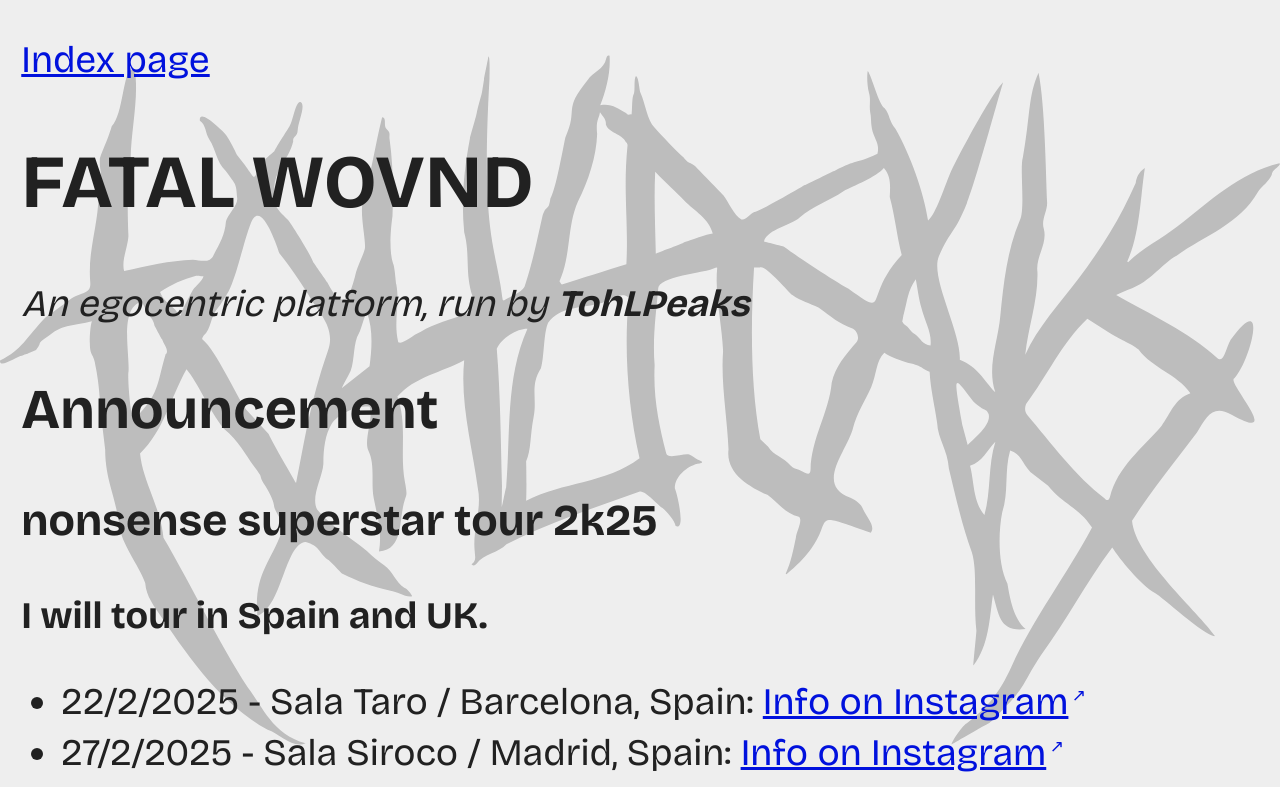
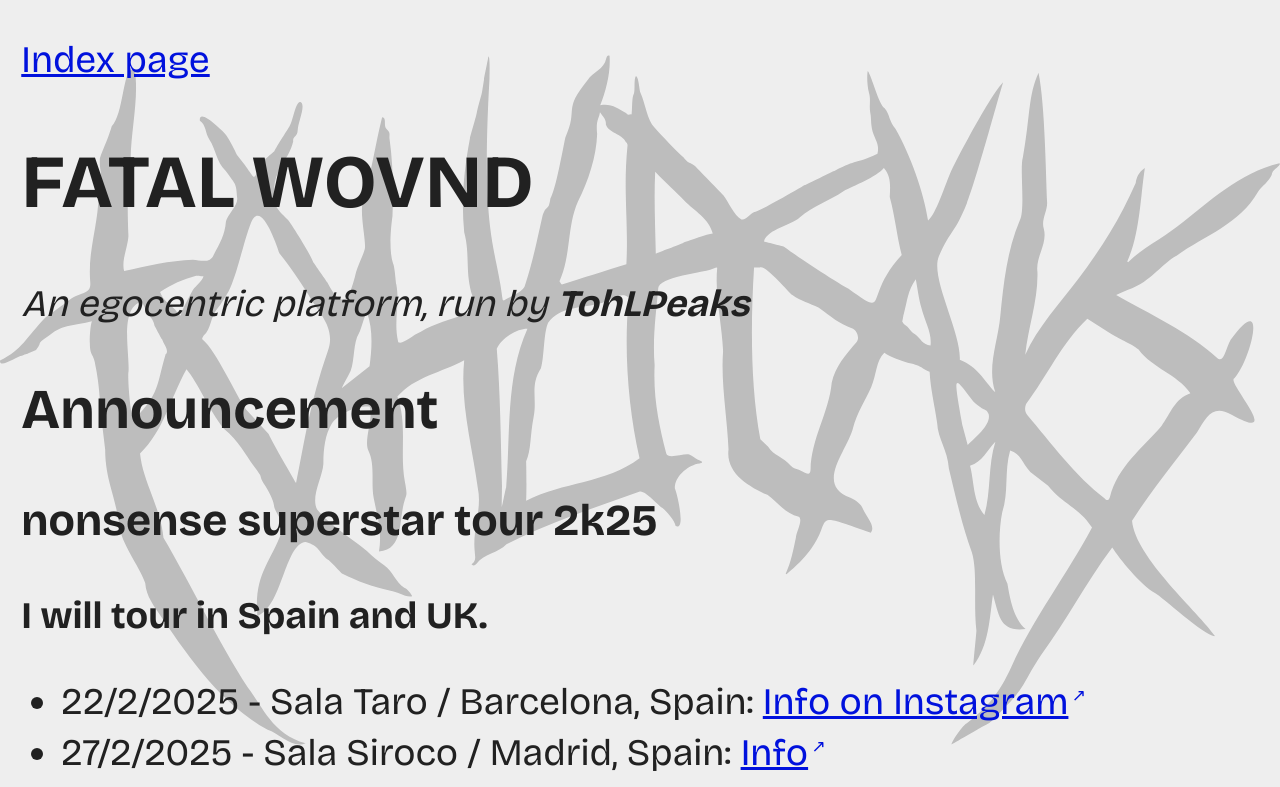
Before and after one commit to peaks-and-valleys/tlp, a SvelteKit app: page / in a window 1280 px wide. Shown: the top 787 px of the page. Built offline with nearby package versions, Linux system fonts and the light colour scheme.

Commit message:
style(page.svelte): clean up anchor tag formatting and remove unnecessary target attributes for better readability and consistency

```diff
--- a/src/routes/+page.svelte
+++ b/src/routes/+page.svelte
@@ -13,21 +13,20 @@
 		<ul>
 			<li>
 				<time datetime="2025-02-22">22/2/2025</time> - Sala Taro / Barcelona, Spain:
-				<a href="https://www.instagram.com/dayofthedroids/reel/DFEWpDACYyr/" target="_blank"
-					>Info on Instagram</a
-				>
+				<a href="https://www.instagram.com/dayofthedroids/reel/DFEWpDACYyr/">Info on Instagram</a>
 			</li>
 			<li>
 				<time datetime="2025-02-27">27/2/2025</time> - Sala Siroco / Madrid, Spain:
-				<a href="https://www.instagram.com/voidsent__/p/DFXoSA7gC21/" target="_blank"
-					>Info on Instagram</a
+				<a
+					href="https://siroco.es/eventos/day-of-the-droids-ketapasando-y-voidsent-w-eulalie-live-tohlpeaks-live-autopsy-protocol-akani-live-miut/"
+					>Info</a
 				>
 			</li>
 			<li>
 				<time datetime="2025-03-07">7/3/2025</time> - The Red Lion / Bristol, UK:
 				<a
 					href="https://www.headfirstbristol.co.uk/whats-on/red-lion-bs5/fri-7-mar-big-chip-nrg-presents-tohlpeaks-eulalie-122154"
-					target="_blank">Info</a
+					>Info</a
 				>
 			</li>
 		</ul>
```
